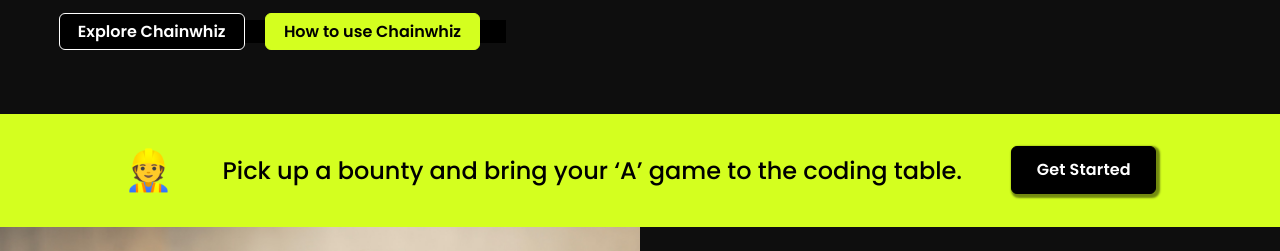
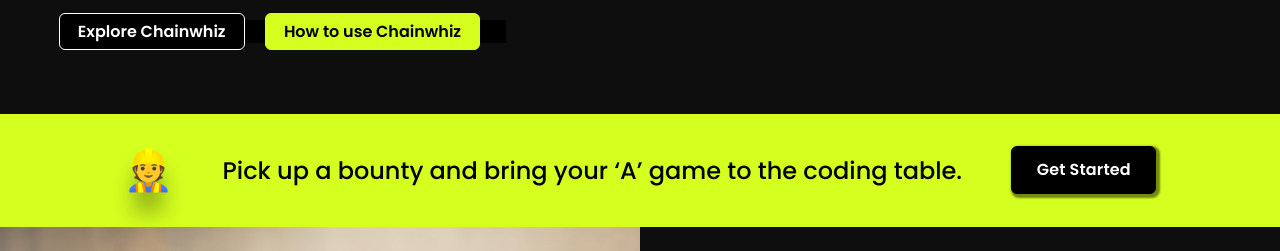
Before and after one commit to ChainWhiZ/chainwhiz-website, a Next.js app: page / in a window 1280 px wide. Shown: the part 767-1018 px from the top of the page. Built offline with nearby package versions, Linux system fonts and the light colour scheme.

Commit message:
fix:more changes

```diff
--- a/src/component/about/AboutStyle.module.css
+++ b/src/component/about/AboutStyle.module.css
@@ -1,4 +1,4 @@
-.about_main{
+.about_main {
   background: #0e0e0e;
 }
 /* Left Main Div STyle */
@@ -31,7 +31,7 @@
   margin-bottom: 5%;
 }
 
-.left_main_div__header p{
+.left_main_div__header p {
   background: #0e0e0e;
 }
 
@@ -83,11 +83,11 @@
   border: 1px solid #d4ff1f;
   color: black;
 }
-.left_main_div__button:first-child:hover{
+.left_main_div__button:first-child:hover {
   background: #d4ff1f;
   color: black;
 }
-.left_main_div__button:last-child:hover{
+.left_main_div__button:last-child:hover {
   background: black;
   color: white;
 }
@@ -109,7 +109,11 @@
   font-size: 5vh;
   display: inline-block;
   vertical-align: middle;
+  text-shadow: 0 20px 20px rgba(0, 0, 0, 0.3);
   margin-right: 4%;
+}
+.divider_main__icon:hover {
+
 }
 .divider_main__content {
   color: black;
@@ -117,7 +121,7 @@
   display: inline-block;
   vertical-align: middle;
 }
-.divider_main a{
+.divider_main a {
   background: inherit;
 }
 .divider_main__button {
@@ -133,8 +137,8 @@
   border: 1px solid black;
   box-shadow: 2px 2px 2px 2px rgba(0, 0, 0, 0.459);
 }
-.divider_main__button:hover{
-  background:#d4ff1f ;
+.divider_main__button:hover {
+  background: #d4ff1f;
   color: black;
 }
 /* For mobile and bigger screens */
@@ -180,7 +184,7 @@
 }
 
 @media only screen and (max-width: 992px) {
-  .left_main_div__header_lower{
+  .left_main_div__header_lower {
     margin-top: 7%;
   }
   .right_main_div {
--- a/src/component/about/Divider.js
+++ b/src/component/about/Divider.js
@@ -1,11 +1,23 @@
-import React from "react";
-const Divider = ({classes}) => {
+import React, { useState } from "react";
+const Divider = ({ classes }) => {
+  const [emoji, setEmoji] = useState("👷");
   return (
-  <div className={classes.divider_main}>
-      <p className={classes.divider_main__icon}>👷</p>
-      <p className={classes.divider_main__content}>Pick up a bounty and bring your ‘A’ game to the coding table.</p>
-      <a href="https://www.app.chainwhiz.app/"><button className={classes.divider_main__button}>Get Started</button></a>
-  </div>
+    <div className={classes.divider_main}>
+      <p
+        className={classes.divider_main__icon}
+        onMouseEnter={() => {
+          setEmoji("🧑‍💻");
+        }}
+      >
+        {emoji}
+      </p>
+      <p className={classes.divider_main__content}>
+        Pick up a bounty and bring your ‘A’ game to the coding table.
+      </p>
+      <a href="https://www.app.chainwhiz.app/">
+        <button className={classes.divider_main__button}>Get Started</button>
+      </a>
+    </div>
   );
 };
 
--- a/src/component/business/BusinessStyle.module.css
+++ b/src/component/business/BusinessStyle.module.css
@@ -108,6 +108,7 @@
   font-size: 5vh;
   display: inline-block;
   vertical-align: middle;
+  text-shadow: 0 20px 20px rgba(0, 0, 0, 0.3);
   margin-right: 4%;
 }
 .divider_main__content {
--- a/src/component/business/Divider.js
+++ b/src/component/business/Divider.js
@@ -1,8 +1,9 @@
-import React from "react";
+import React,{useState} from "react";
 const Divider = ({classes}) => {
+  const [emoji, setEmoji] = useState("📓");
   return (
   <div className={classes.divider_main}>
-      <p className={classes.divider_main__icon}>📓</p>
+      <p className={classes.divider_main__icon} onMouseEnter={()=>{setEmoji("💻")}}>{emoji}</p>
       <p className={classes.divider_main__content}>Post a bounty on Chainwhiz and work with leading Web3 talent </p>
       <button className={classes.divider_main__button}>Get Started</button>
   </div>
--- a/src/component/navbar/NavbarStyle.module.css
+++ b/src/component/navbar/NavbarStyle.module.css
@@ -31,6 +31,7 @@
 }
 .main_nav__list a:hover{
   color: #d4ff1f;
+  transform: scale(1.5);
 }
 
 .bar {
--- a/src/component/newsletter/Newsletter.js
+++ b/src/component/newsletter/Newsletter.js
@@ -21,7 +21,7 @@
             <p className={classes.newsletter_left_section__header_content}>
               Subscribe Now
             </p>
-            <p className={classes.newsletter_left_section__header_emoji}>➡️</p>
+            <p className={classes.newsletter_left_section__header_emoji}> 👈</p>
           </div>
           <div className={classes.newsletter_left_section__footer}>
             <p className={classes.newsletter_left_section__footer_content}>
```
